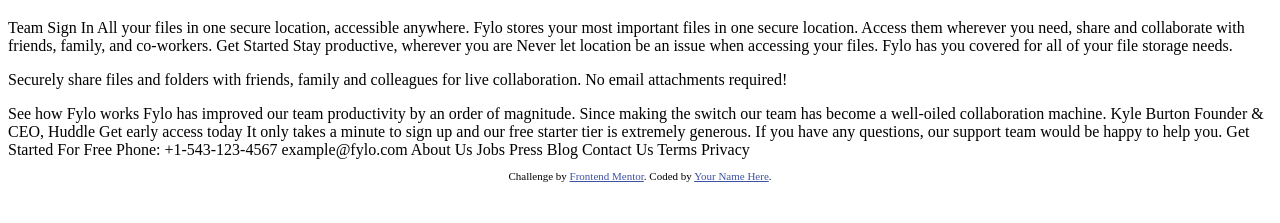
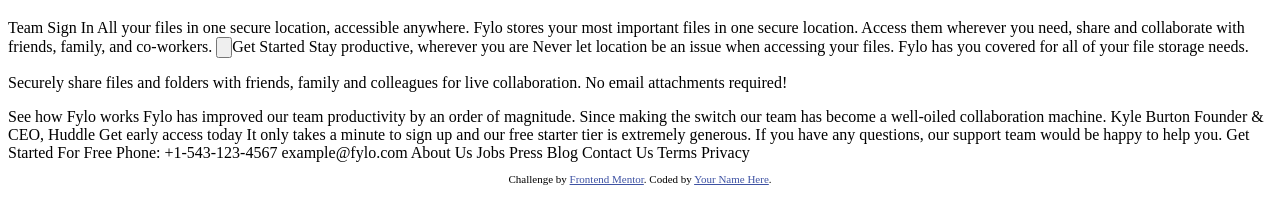
Before and after one commit to RizkiFajarF/fylo-landing-page-with-two-column-layout-master, a plain HTML site: page index.html in a window 1280 px wide. Shown: the part 61-284 px from the top of the page. Drawn offline with Linux system fonts and the light colour scheme.

Commit message:
Perubahan Get Started menjadi Button

```diff
--- a/index.html
+++ b/index.html
@@ -26,7 +26,7 @@
   Access them wherever you need, share and collaborate with friends,
   family, and co-workers.
 
-  Get Started
+  <input type="button">Get Started</input>
 
   Stay productive, wherever you are
 
```
